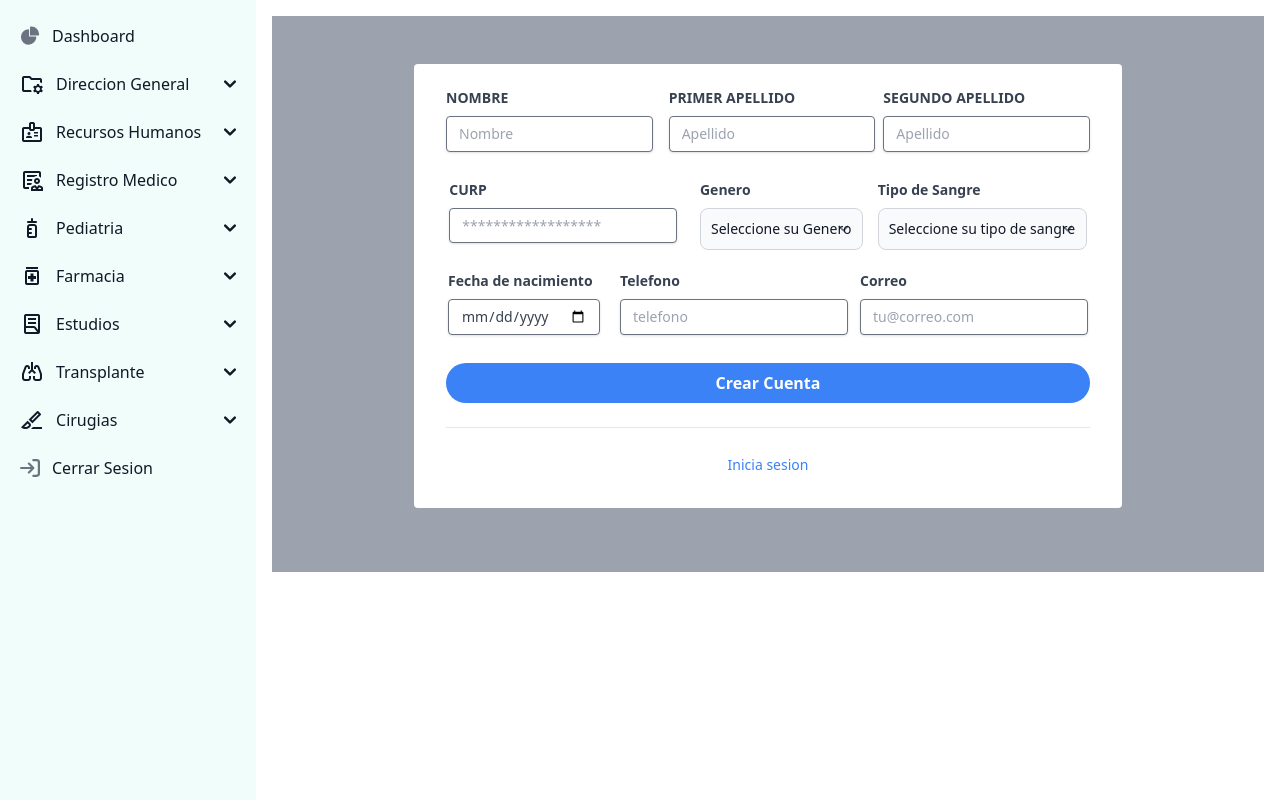
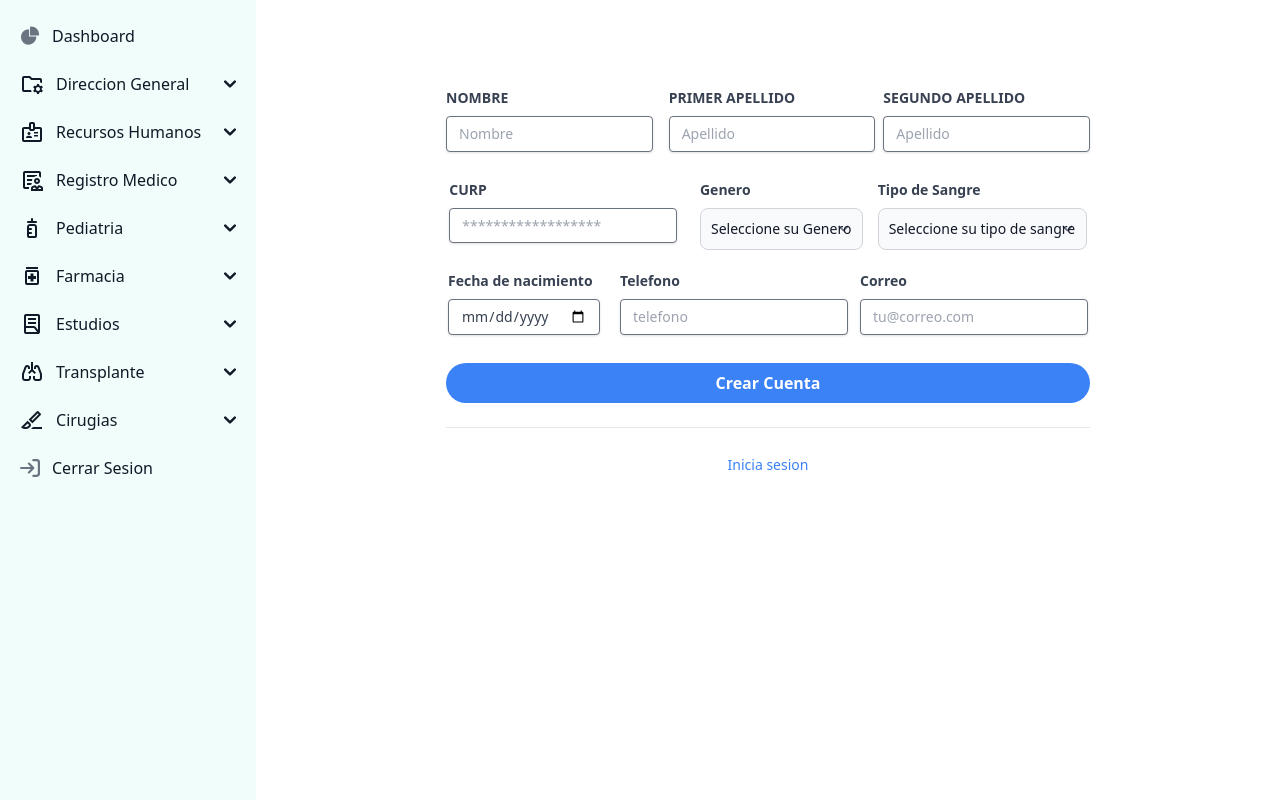
Before and after one commit to Husbam/hospital2.0, a Vue app in the folder Frontend/sitema-hospital/: page /personas in a window 1280 px wide. Built offline with nearby package versions, Linux system fonts and the light colour scheme.

Commit message:
Elimnacion de div de fondo gris

```diff
--- a/Frontend/sitema-hospital/src/components/personas.vue
+++ b/Frontend/sitema-hospital/src/components/personas.vue
@@ -1,5 +1,5 @@
 <template>
-    <div class="h-full bg-gray-400 dark:bg-gray-900">
+
         <div class="mx-auto">
 		<div class="flex justify-center px-6 py-12">
 			<!-- Row -->
@@ -142,5 +142,4 @@
             </div>
         </div>
     </div>
-    </div>
 </template>
--- a/Frontend/sitema-hospital/src/components/usuarios.vue
+++ b/Frontend/sitema-hospital/src/components/usuarios.vue
@@ -1,5 +1,5 @@
 <template>
-	    <div class="h-full bg-gray-400 dark:bg-gray-900">
+
         <div class="mx-auto">
 		<div class="flex justify-center px-6 py-12">
 			<!-- Row -->
@@ -62,6 +62,5 @@
 			</div>
 		</div>
 		</div>
-		</div>
 
 </template>
```
